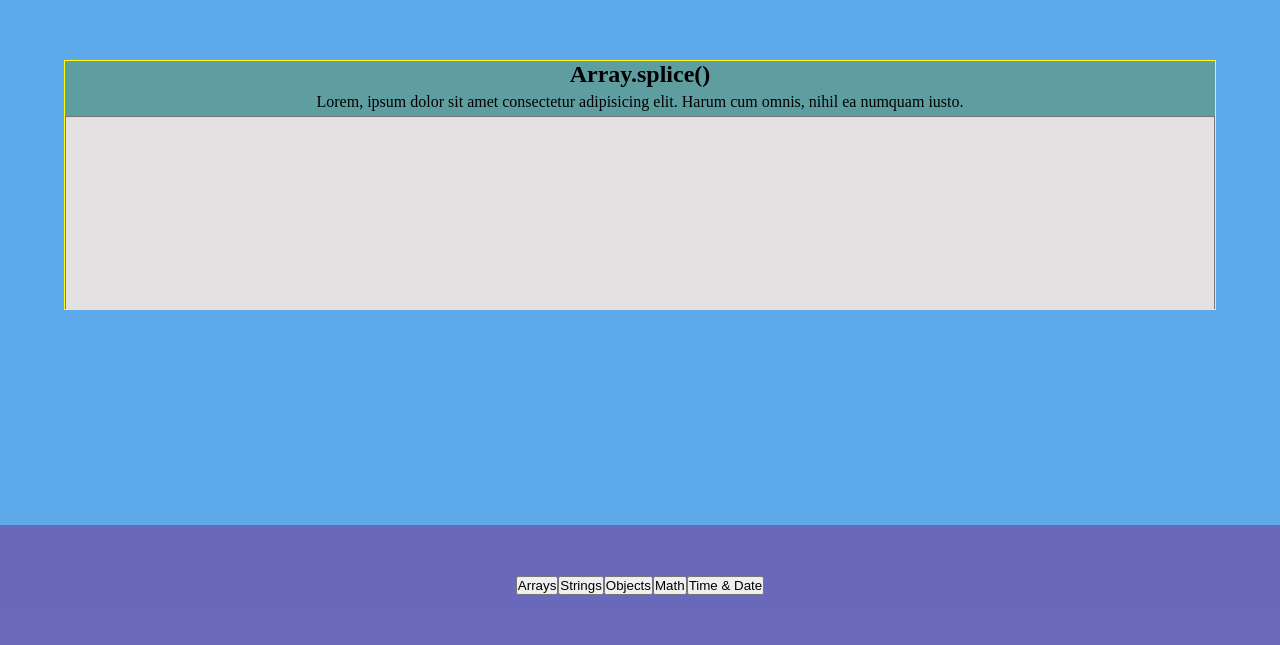
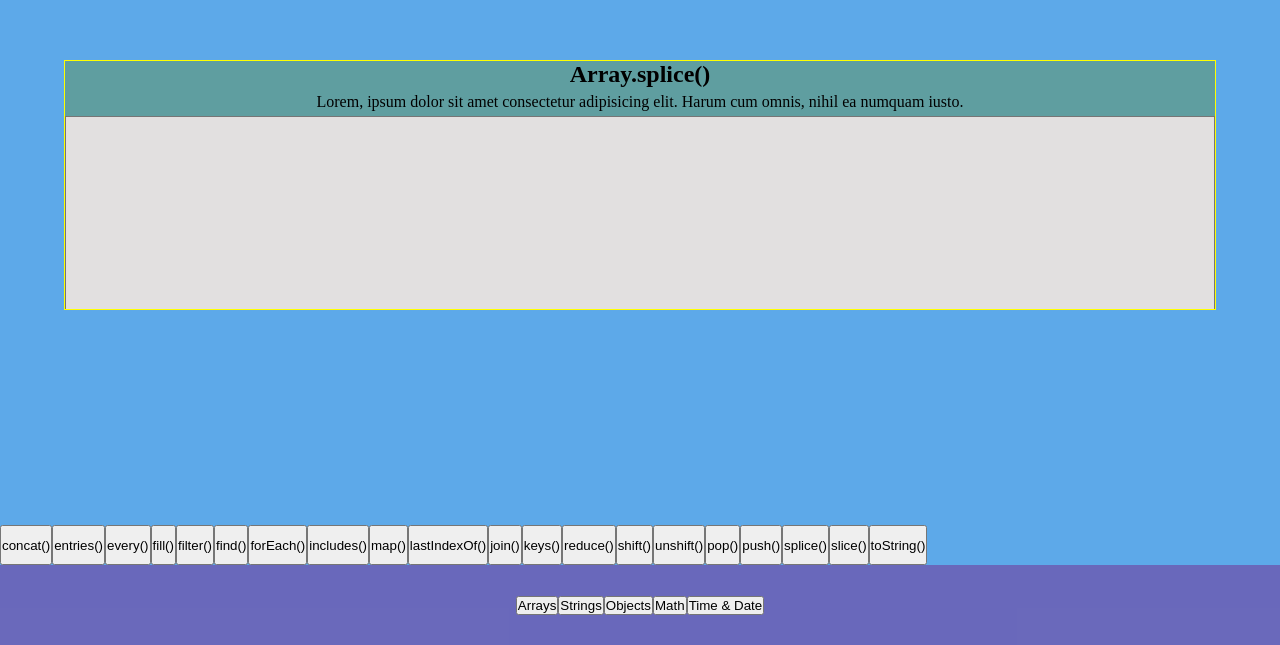
Before and after one commit to DavidAndreww/all-of-the-methods, a website with bundled scripts: page index.html in a window 1280 px wide. Shown: the part 155-800 px from the top of the page. Built offline with nearby package versions, Linux system fonts and the light colour scheme.

Commit message:
able to display buttons for each individual method display

```diff
--- a/app.js
+++ b/app.js
@@ -2,7 +2,10 @@ import { arrayMethods } from './data.js'
 let methodBtn = document.querySelectorAll('#method-btn')
 
 arrayMethods.forEach(item=>{
-  console.log(item)
+  let body = document.querySelector('.btn-display-field')
+  let btn = document.createElement('button')
+  btn.textContent = item.name.split('.')[1];
+  body.appendChild(btn)
 })
 
 let h2 = document.querySelector('.method-name-h2')
--- a/index.html
+++ b/index.html
@@ -16,6 +16,7 @@
     <button id="method-btn" name="math-btn">Math</button>
     <button id="method-btn" name="time-date-btn">Time & Date</button>
   </nav>
+  <div class="btn-display-field"></div>
   <div class="main">
     <div class="content-display-box">
       <section class="method-description-box">
--- a/styles.css
+++ b/styles.css
@@ -11,7 +11,7 @@ body {
   flex-direction: column-reverse;
 }
 .navbar {
-  height: 15vh;
+  height: 10vh;
   display: flex;
   align-items: center;
   justify-content: center;
@@ -20,6 +20,12 @@ body {
 #methodBtn {
   width: 50px;
   margin: 3px;
+}
+.btn-display-field {
+  display: flex;
+  background: #5da9e9;
+  height: 5vh;
+  overflow-x: scroll;
 }
 .main {
   display: flex;
```
